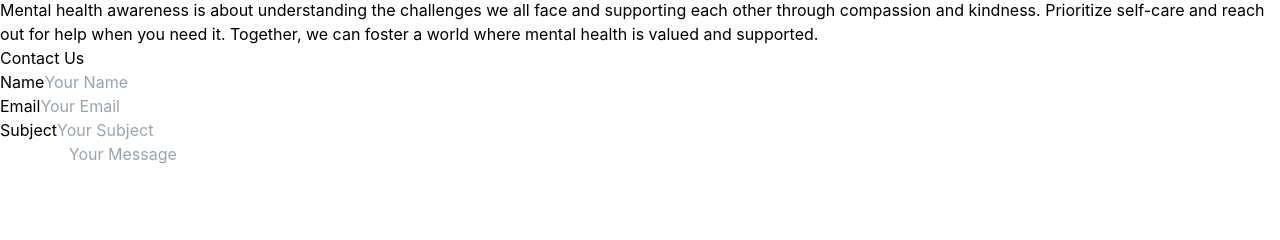
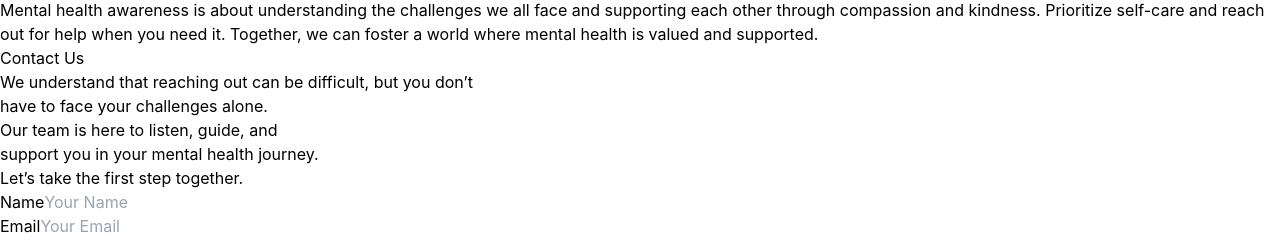
Before and after one commit to kimalfredmolina/Lumina-Insight-AI-Mental-Health-Therapy, a React (Vite) app: page / in a window 1280 px wide. Shown: the part 770-1010 px from the top of the page. Built offline with nearby package versions, Linux system fonts and the light colour scheme.

Commit message:
Added description for contact us

```diff
--- a/src/components/Contact.jsx
+++ b/src/components/Contact.jsx
@@ -52,6 +52,13 @@ const Contact = () => {
             initial={{ opacity: 0, x: -100 }}
             transition={{ duration: 1 }}
             className="text-white mb-8 md:mb-0 md:w-1/2">
+            <div className="text-xl text-black font-semibold mb-4">
+                <p>We understand that reaching out can be difficult, but you don’t</p>
+                <p>have to face your challenges alone.</p>
+                <p>Our team is here to listen, guide, and</p>
+                <p>support you in your mental health journey.</p>
+                <p>Let’s take the first step together.</p>
+            </div>
           </motion.div>
           <motion.div
             whileInView={{ opacity: 1, x: 0 }}
```
